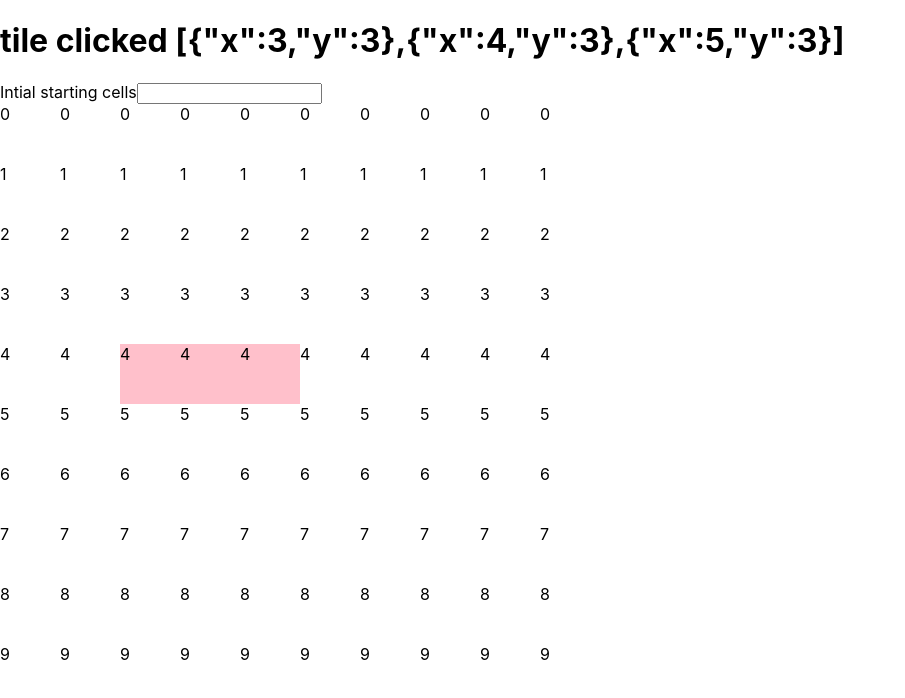
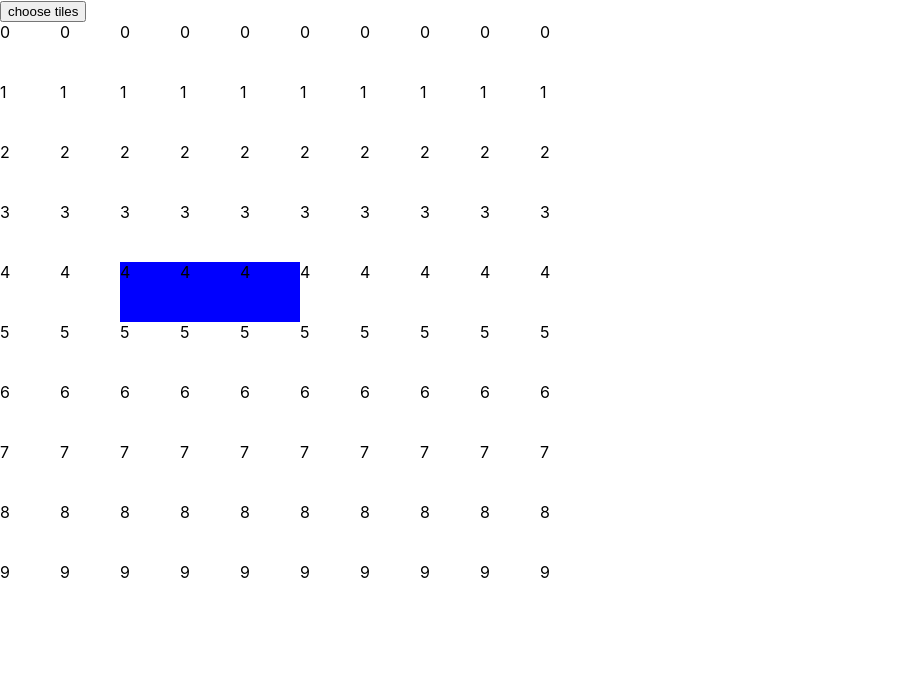
Before and after one commit to HuxleyIsMe/game-of-life, a React (Create React App) app: page / in a window 1280 px wide. Shown: the top 698 px of the page, without its empty margins (0-905 px from the left). Built offline with nearby package versions, Linux system fonts and the light colour scheme.

Commit message:
add an ability to choose the start cells

```diff
--- a/src/App.css
+++ b/src/App.css
@@ -15,3 +15,7 @@
 .Alive {
   background: pink;
 }
+
+.Chosen {
+  background: blue;
+}
--- a/src/App.js
+++ b/src/App.js
@@ -51,7 +51,7 @@ const generateNextState = (currentState) => {
   return backToNested(nextMatrix);
 };
 function App() {
-  const count = React.useRef(0);
+  const [isPlaying, setIsPlaying] = React.useState(false);
 
   const [tileMatrix, setTileMatrix] = React.useState(
     new Array(CUBE_OF_TILES)
@@ -70,11 +70,10 @@ function App() {
     let NextTileMatrix = [...tileMatrix];
     initialTiles.forEach((tile) => (NextTileMatrix[tile.y][tile.x] = 1));
     setTileMatrix(NextTileMatrix);
-  }, []);
+  }, [initialTiles]);
 
   React.useEffect(() => {
     let nextState = generateNextState(tileMatrix);
-    count.current += 1;
     setTimeout(() => setTileMatrix(nextState), 1000);
   }, [tileMatrix]);
 
@@ -82,9 +81,16 @@ function App() {
     const generateRow = (yPosition) =>
       new Array(CUBE_OF_TILES).fill("").map((__, index) => (
         <div
+          disabled={isPlaying}
+          onClick={() =>
+            !isPlaying
+              ? setInitialTiles((prev) => [...prev, { x: index, y: yPosition }])
+              : null
+          }
           className={`Tile ${
-            isAlive({ x: index, y: yPosition }) ? "Alive" : ""
-          }`}
+            isAlive({ x: index, y: yPosition }) && isPlaying ? "Alive" : ""
+          }
+          ${isAlive({ x: index, y: yPosition }) && !isPlaying ? "Chosen" : ""}`}
           key={`${index}-${yPosition}`}
         >
           {index}
@@ -105,11 +111,10 @@ function App() {
   return (
     <div className="App">
       <div>
-        <h1>tile clicked {JSON.stringify(initialTiles)}</h1>
-        <label htmlFor="intialStart">Intial starting cells</label>
-        <input></input>
+        <button onClick={() => setIsPlaying((prev) => !prev)}>
+          {isPlaying ? "choose new tiles" : "choose tiles"}
+        </button>
       </div>
-
       {TILE_GRID}
     </div>
   );
```
